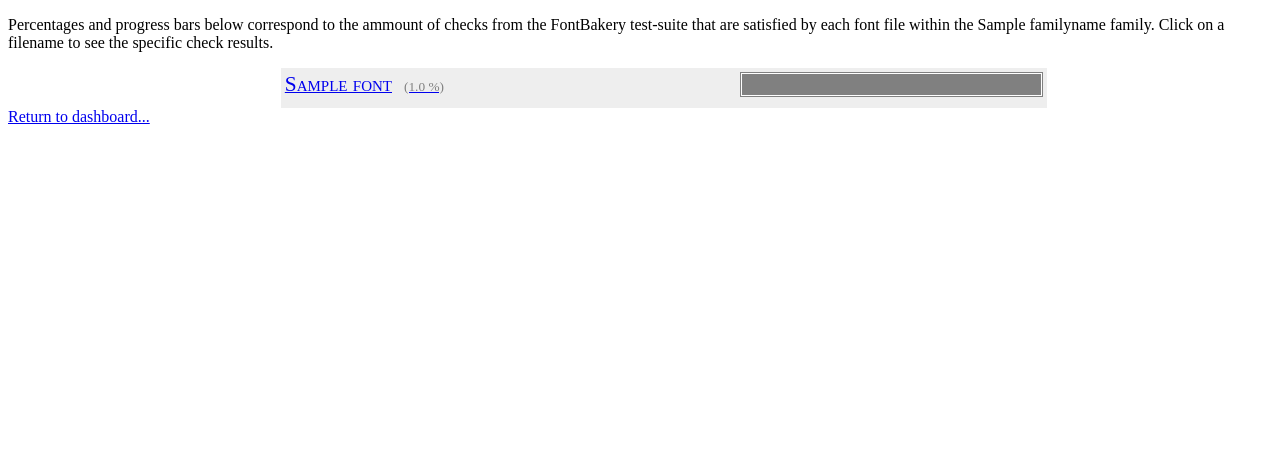
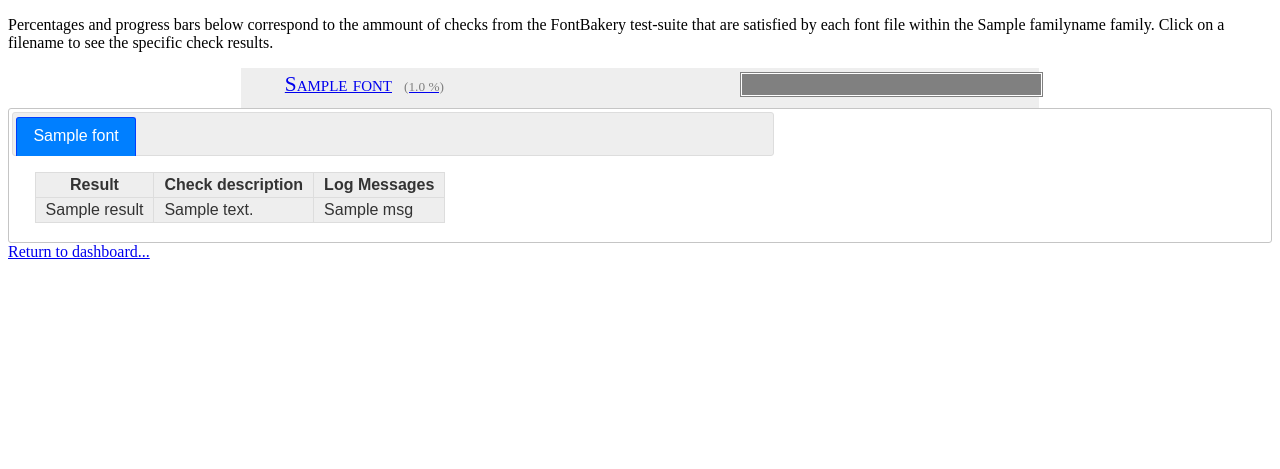
Before and after one commit to googlefonts/fontbakery-dashboard, a Flask app: template templates/family_details.html in a window 1280 px wide. Shown: the part 331-800 px from the top of the page. Run offline with Flask 2, Linux system fonts and the light colour scheme; the template is opened without the code that fills it: most values are stand-ins (such as "Sample title", 1, 10 or a date in 2020); some libraries are stand-ins or nearby versions.

Commit message:
porting check-results table from DND app into the dashboard

```diff
--- a/app.py
+++ b/app.py
@@ -29,6 +29,13 @@ def family_details(familyname):
       if k != "Total":
         chart_data.append([k, summary[k]])
 
+    fonts = list(fonts)
+    for f in fonts:
+      if '-' in f['fontname'] and '.ttf' in f['fontname']:
+        f['stylename'] = f['fontname'].split('-')[1].split('.ttf')[0]
+      else:
+        f['stylename'] = "{} (bad name)".format(f['fontname'])
+
     return render_template("family_details.html",
                            fonts=fonts,
                            familyname=familyname,
--- a/templates/family_details.html
+++ b/templates/family_details.html
@@ -3,7 +3,7 @@
 <html>
 <head>
   <meta name="viewport" content="width=device-width, initial-scale=1">
-  <title "Font Bakery Dashboard - details for {{ familyname }}"></title>
+  <title>Font Bakery Dashboard - details for {{ familyname }}</title>
   <style>
 .details {
         width: 100%;
@@ -20,18 +20,18 @@ ul {
         width: 60%;
 }
 
-li {
+.progress_item {
         padding: 4px;
         width: 100%;
         height: 2em;
         list-style-type: none;
 }
 
-li:nth-child(even) {
+ul:nth-child(even) {
         background: #CCC;
 }
 
-li:nth-child(odd){
+ul:nth-child(odd){
         background: #EEE;
 }
 
@@ -59,9 +59,31 @@ progress[value]::-moz-progress-bar {
         font-family: Lato;
         font-size: 13px;
 }
+
+table {
+    border-spacing: 0;
+    border-collapse: collapse;
+}
+
+th, td {
+    padding: 3px 10px;
+    border: 1px solid #ddd;
+}
+
+table:nth-child(even) {
+    background: #CCC;
+}
+
+table:nth-child(odd){
+    background: #EEE;
+}
   </style>
+  <link rel="stylesheet" href="//code.jquery.com/ui/1.12.1/themes/base/jquery-ui.css">
 
   <script type="text/javascript" src="https://www.gstatic.com/charts/loader.js"></script>
+  <script src="https://code.jquery.com/jquery-1.12.4.js"></script>
+  <script src="https://code.jquery.com/ui/1.12.1/jquery-ui.js"></script>
+
   <script type="text/javascript">
   google.charts.load('current', {'packages':['corechart']});
   google.charts.setOnLoadCallback(draw_pie_chart);
@@ -71,25 +93,72 @@ progress[value]::-moz-progress-bar {
     var pie_chart = new google.visualization.PieChart(document.getElementById('piechart'));
     pie_chart.draw(pie_data, {title: '{{ familyname }} check results:'});
   }
+
+  function init(){
+    $("#tabs").tabs();
+
+    var msg_colouring = {
+      "ERROR": "#C22",
+      "WARNING": "#22C",
+      "SKIP": "#AA4",
+      "INFO": "#AAF"
+    };
+    for (var log_type in msg_colouring){
+      $('table tr td:first-child').filter(function() {
+        return $(this).text().indexOf(log_type) === 0;
+      }).parent().css("color", msg_colouring[log_type]);
+    }
+  }
   </script>
 </head>
-<body>
+<body onload="init();">
   <div class="details">
     <h1>Fontbakery Dashboard</h1>
-    <h2>Details for {{ familyname }}</h1>
+    <h2>Details for {{ familyname }}</h2>
     <div>
       <div id="piechart"></div>
       <p>Percentages and progress bars below correspond to the ammount of checks from the FontBakery test-suite that are satisfied by each font file within the {{ familyname }} family. Click on a filename to see the specific check results.</p>
       <ul>
         {% for font in fonts %}
-        <a href="/check_results/{{ font['filename'] }}">
-          <li>
-            <span class="familyname"> {{ font['fontname'] }}</span><small style='text-align:right; margin-left:12px; color:grey'>({{ font['stats']['OK']*100/font['stats']['Total'] }} %)</small>
+        <a href="/check_results/{{ font['fontname'] }}">
+          <li class="progress_item">
+            <span class="familyname">{{ font['fontname'] }}</span><small style='text-align:right; margin-left:12px; color:grey'>({{ font['stats']['OK']*100/font['stats']['Total'] }} %)</small>
             <progress max="{{ font['stats']['Total'] }}" value="{{ font['stats']['OK'] }}" />
           </li>
         </a>
         {% endfor %}
       </ul>
+
+      <div id="tabs">
+        <!-- tabs -->
+        <ul>{% for font in fonts %}
+          <li><a href="#tab-{{ loop.index }}">{{ font['stylename'] }}</a></li>
+          {% endfor %}</ul>
+
+        <!-- Tabs content -->
+        {% for font in fonts %}
+        <div id="tab-{{ loop.index }}">
+          <table>
+            <tr>
+              <th>Result</th>
+              <th>Check description</th>
+              <th>Log Messages</th>
+            </tr>
+            {% for entry in font['results'] %}
+            <tr>
+              <td>{{ entry.result }}</td>
+              <td>{{ entry.description }}</td>
+              <td>
+              {% for msg in entry.log_messages %}
+                {{ msg }} <br/>
+              {% endfor %}
+              </td>
+            </tr>
+            {% endfor %}
+          </table>
+        </div>
+        {% endfor %}
+      </div>
     </div>
     <a href="/">Return to dashboard...</a>
   </div>
```
